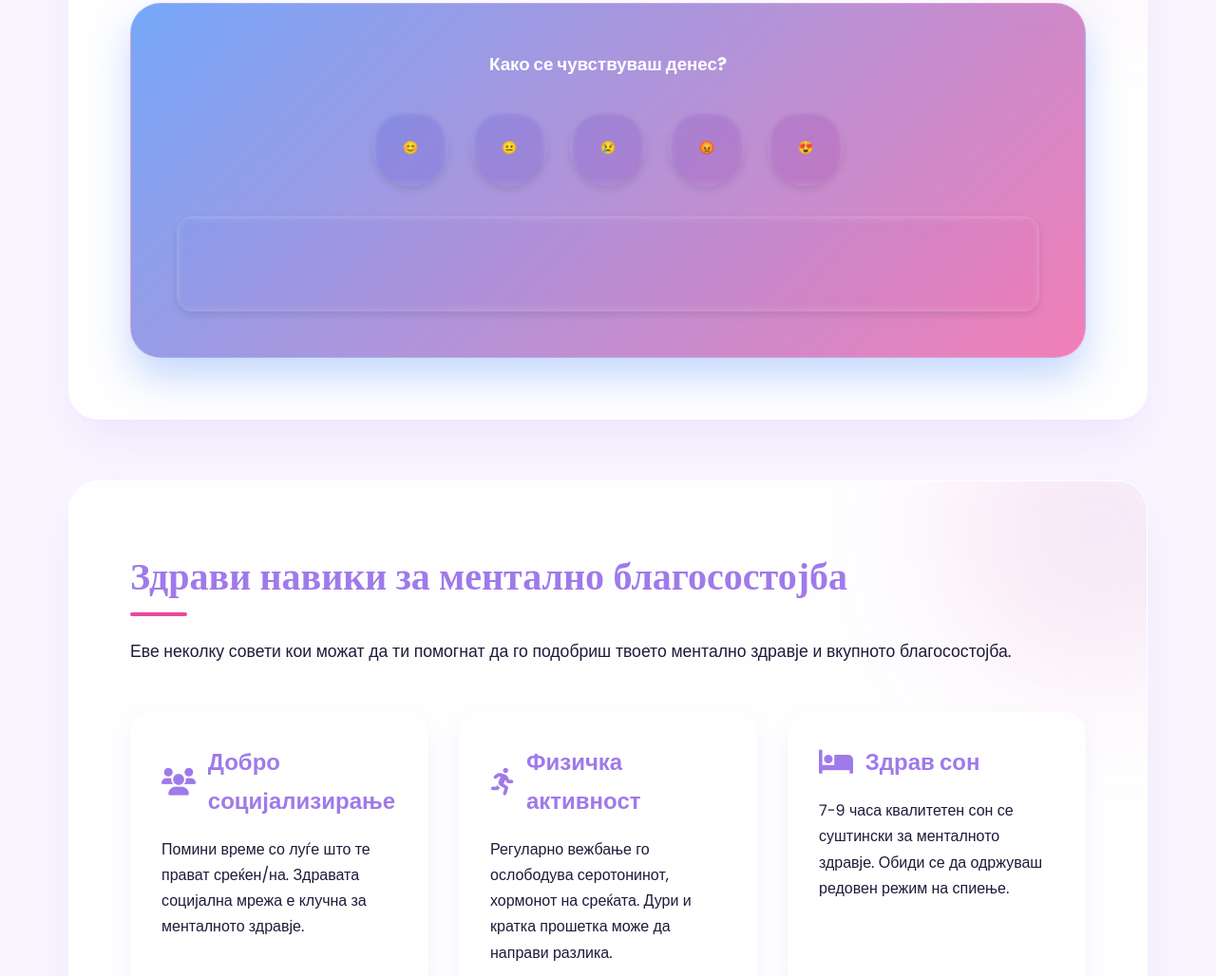
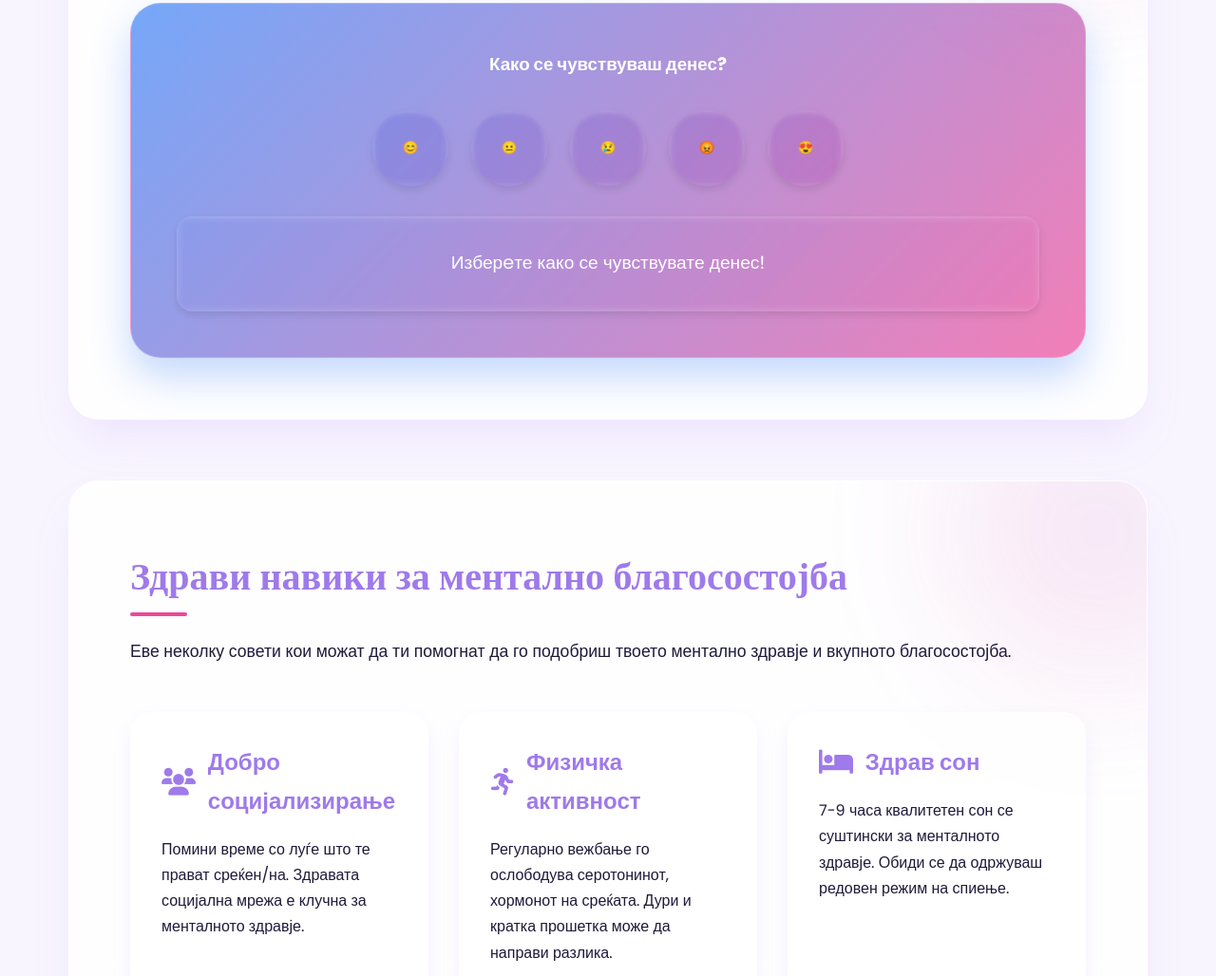
Before and after one commit to istevanoska/PNUV_25, a plain HTML site: page index.html in a window 1280 px wide. Shown: the part 1700-2728 px from the top of the page at 95% size. Drawn offline with nearby package versions, Linux system fonts and the light colour scheme.

Commit message:
Changed mood-message

```diff
--- a/index.html
+++ b/index.html
@@ -940,6 +940,7 @@
                 <button aria-label="Вљубен" title="Вљубен" data-mood="love" aria-pressed="false">😍</button>
             </div>
             <div class="mood-message" id="personalized-message" aria-live="polite" aria-atomic="true">
+                Изберeте како се чувствувате денес!
             </div>
 
 <!--            <div class="mood-chart-container">-->
```
